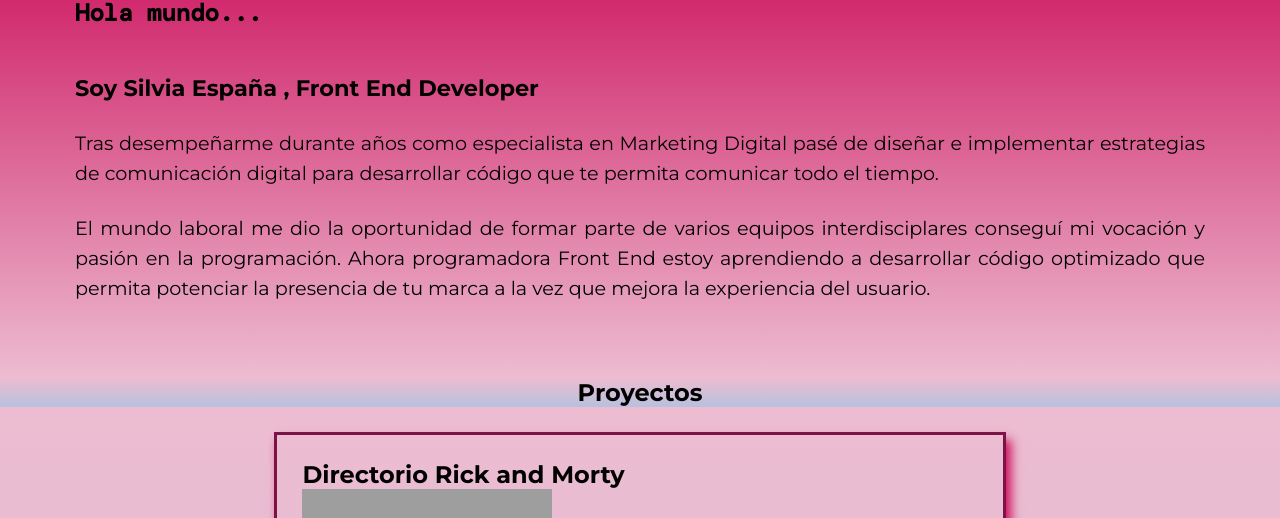
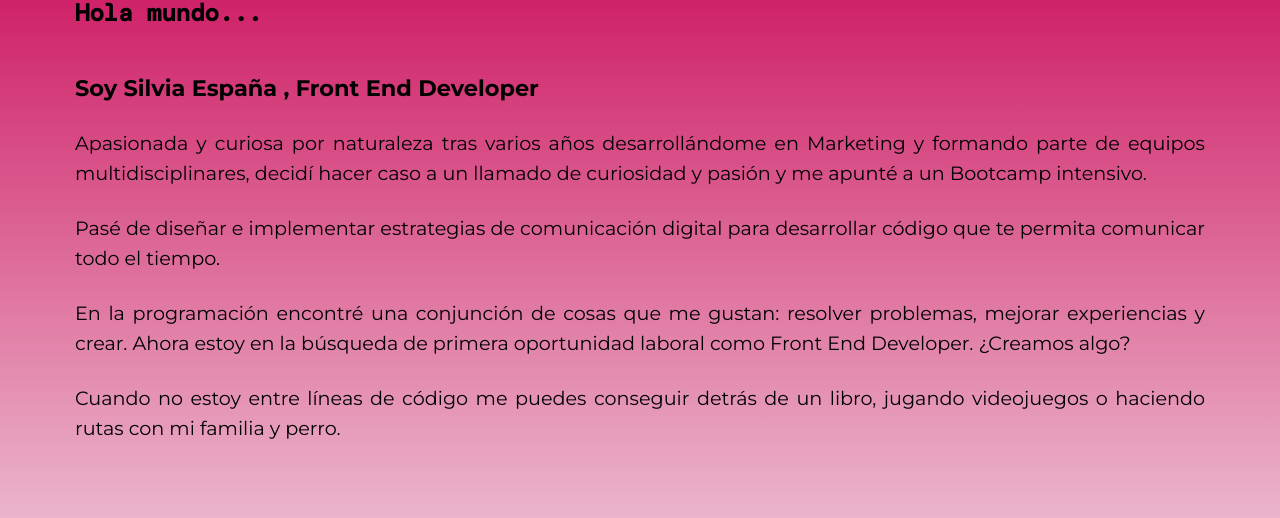
Before and after one commit to silviaespanagil/portfolio, a React (Create React App) app: page / in a window 1280 px wide. Shown: the part 878-1396 px from the top of the page. Built offline with nearby package versions, Linux system fonts and the light colour scheme; grey boxes are pictures that could not be loaded; a web font is replaced by a local one.

Commit message:
Change about me text

```diff
--- a/src/components/Pages/AboutMe.js
+++ b/src/components/Pages/AboutMe.js
@@ -8,17 +8,25 @@ const AboutMe = () => {
             Soy Silvia España , Front End Developer
           </h3>
           <p className="AboutMe__content-paragraph">
-            Tras desempeñarme durante años como especialista en Marketing
-            Digital pasé de diseñar e implementar estrategias de comunicación
-            digital para desarrollar código que te permita comunicar todo el
-            tiempo.
+            Apasionada y curiosa por naturaleza tras varios años desarrollándome
+            en Marketing y formando parte de equipos multidisciplinares, decidí
+            hacer caso a un llamado de curiosidad y pasión y me apunté a un
+            Bootcamp intensivo.
           </p>
-          <p>
-            El mundo laboral me dio la oportunidad de formar parte de varios
-            equipos interdisciplares conseguí mi vocación y pasión en la
-            programación. Ahora programadora Front End estoy aprendiendo a
-            desarrollar código optimizado que permita potenciar la presencia de
-            tu marca a la vez que mejora la experiencia del usuario.
+          <p className="AboutMe__content-paragraph">
+            Pasé de diseñar e implementar estrategias de comunicación digital
+            para desarrollar código que te permita comunicar todo el tiempo.
+          </p>
+          <p className="AboutMe__content-paragraph">
+            En la programación encontré una conjunción de cosas que me gustan:
+            resolver problemas, mejorar experiencias y crear. Ahora estoy en la
+            búsqueda de primera oportunidad laboral como Front End Developer.
+            ¿Creamos algo?
+          </p>
+          <p className="AboutMe__content-paragraph">
+            Cuando no estoy entre líneas de código me puedes conseguir detrás de
+            un libro, jugando videojuegos o haciendo rutas con mi familia y
+            perro.
           </p>
         </div>
       </article>
```
